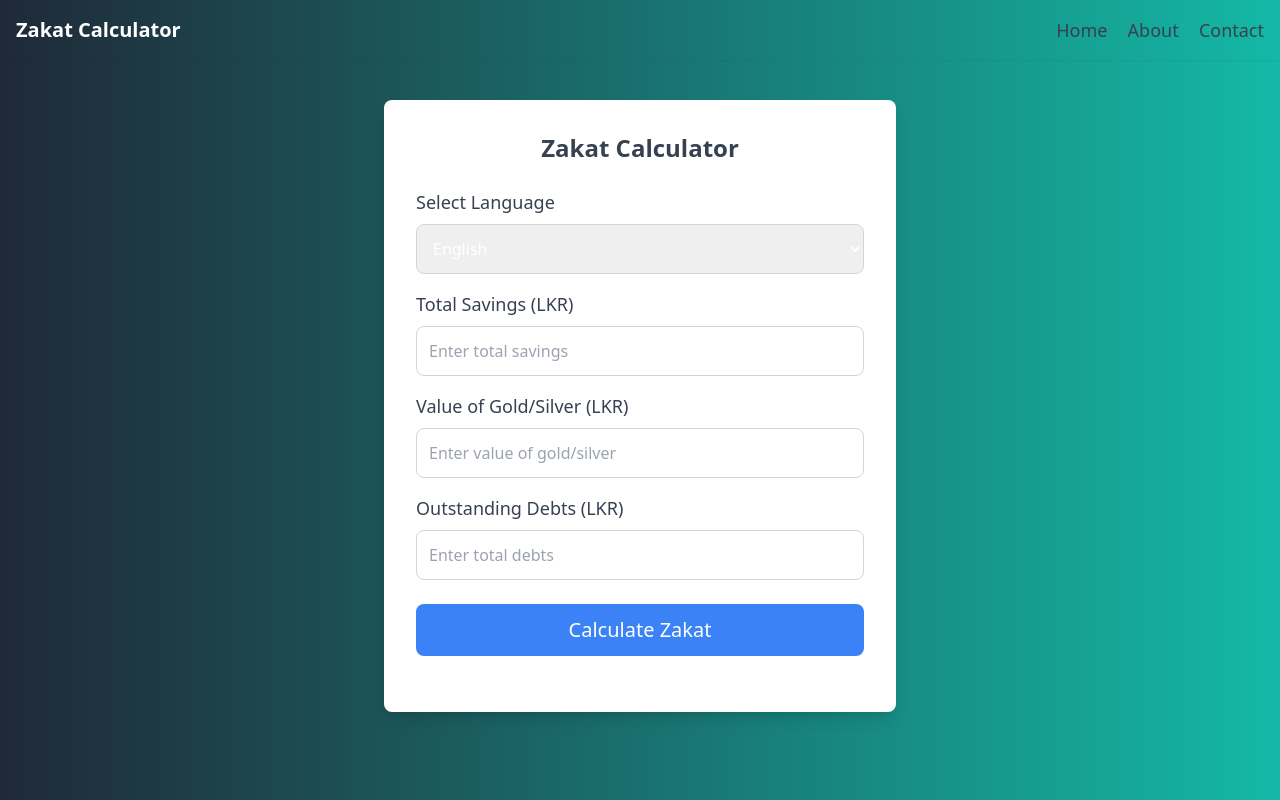
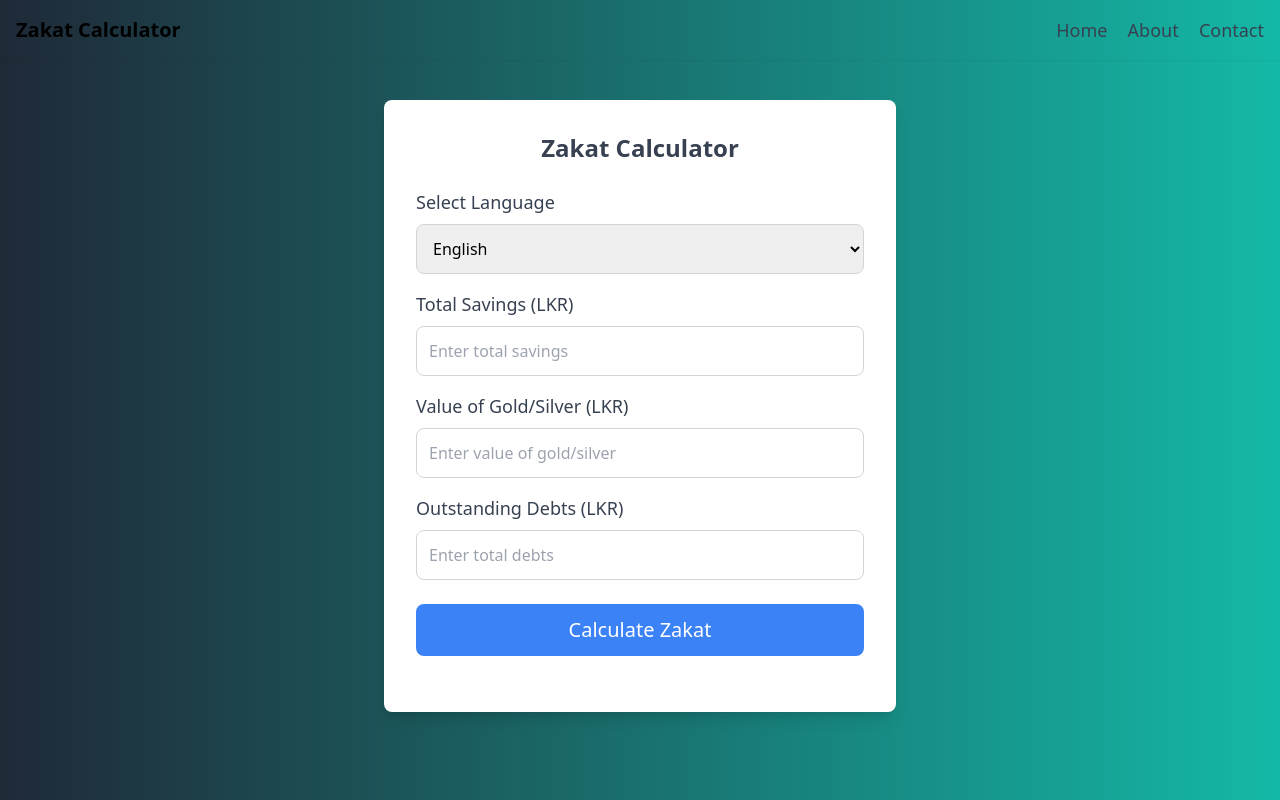
Before and after one commit to Zaheer2003/Firtra-and-Zakat, a plain HTML site: page zakat.html in a window 1280 px wide. Drawn offline with nearby package versions, Linux system fonts and the light colour scheme.

Commit message:
Update zakat.html

```diff
--- a/zakat.html
+++ b/zakat.html
@@ -7,7 +7,7 @@
     <script src="https://cdn.tailwindcss.com"></script>
 
 </head>
-<body class="bg-gradient-to-r from-gray-800 to-teal-500 font-poppins text-white">
+<body class="bg-gradient-to-r from-gray-800 to-teal-500 font-poppins">
 
     <!-- Navbar -->
     <nav class="navbar bg-light shadow-sm p-4">
```
